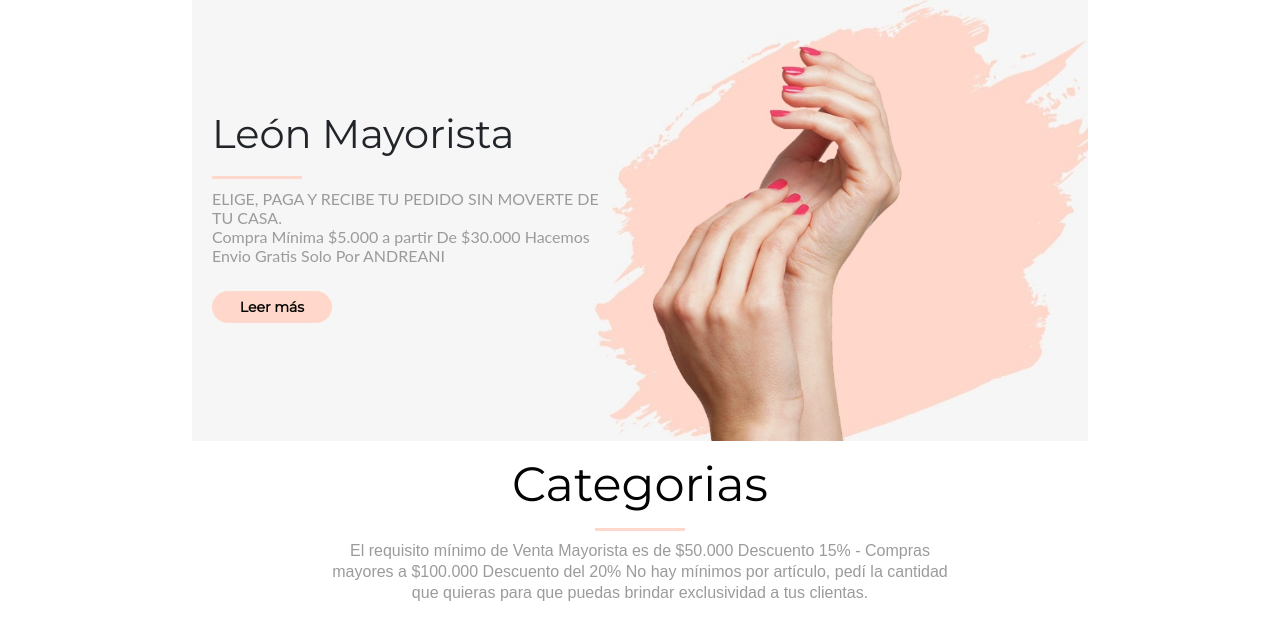
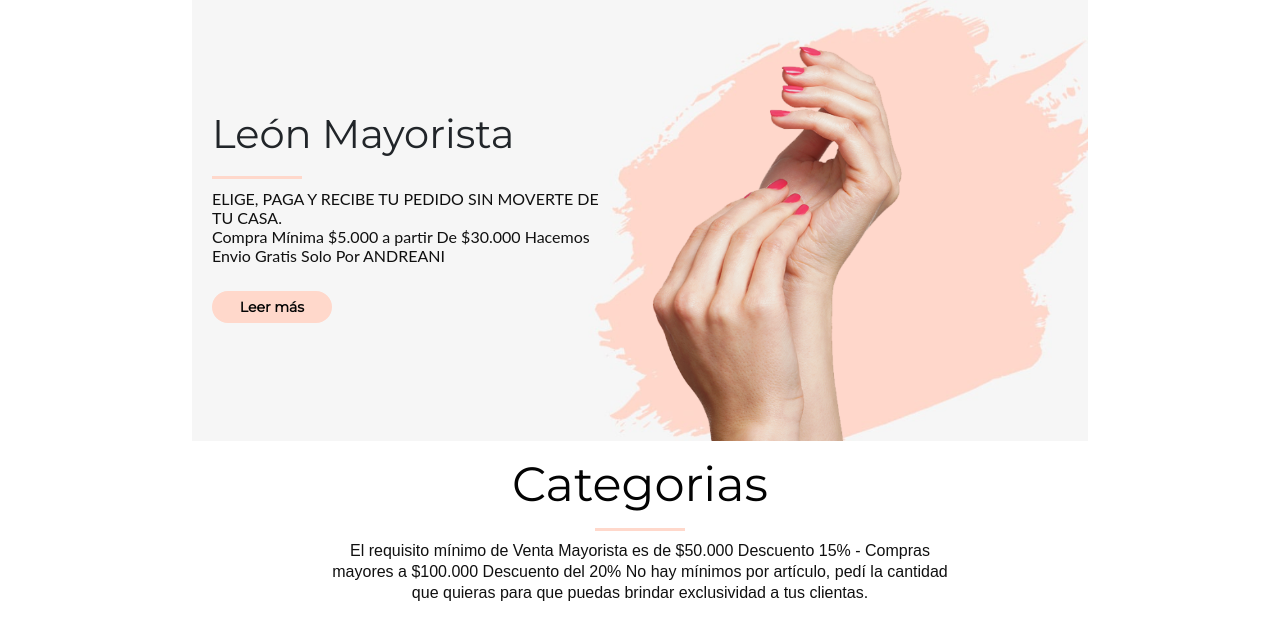
Before and after one commit to javihall/PF-Maldonado, a website: page index.html in a window 1280 px wide. Shown: the part 175-792 px from the top of the page. Drawn offline with nearby package versions, Linux system fonts and the light colour scheme.

Commit message:
PF terminado ultimos detalles

```diff
--- a/sass/components/_home.scss
+++ b/sass/components/_home.scss
@@ -41,7 +41,7 @@
 
                 p {
                     font-family: 'Lato', sans-serif;
-                    color: nth($colores, 9);
+                    color: nth($colores, 7);
                     font-size: 16px;
                     max-width: 400px;
                 }
@@ -92,7 +92,7 @@
         p {
             width: 70%;
             font-family: sans-serif;
-            color: nth($colores, 9);
+            color: nth($colores, 7);
             font-size: 16px;
             line-height: 1.3;
             text-align: center;
```
Also changed, not shown: css/style.css.
